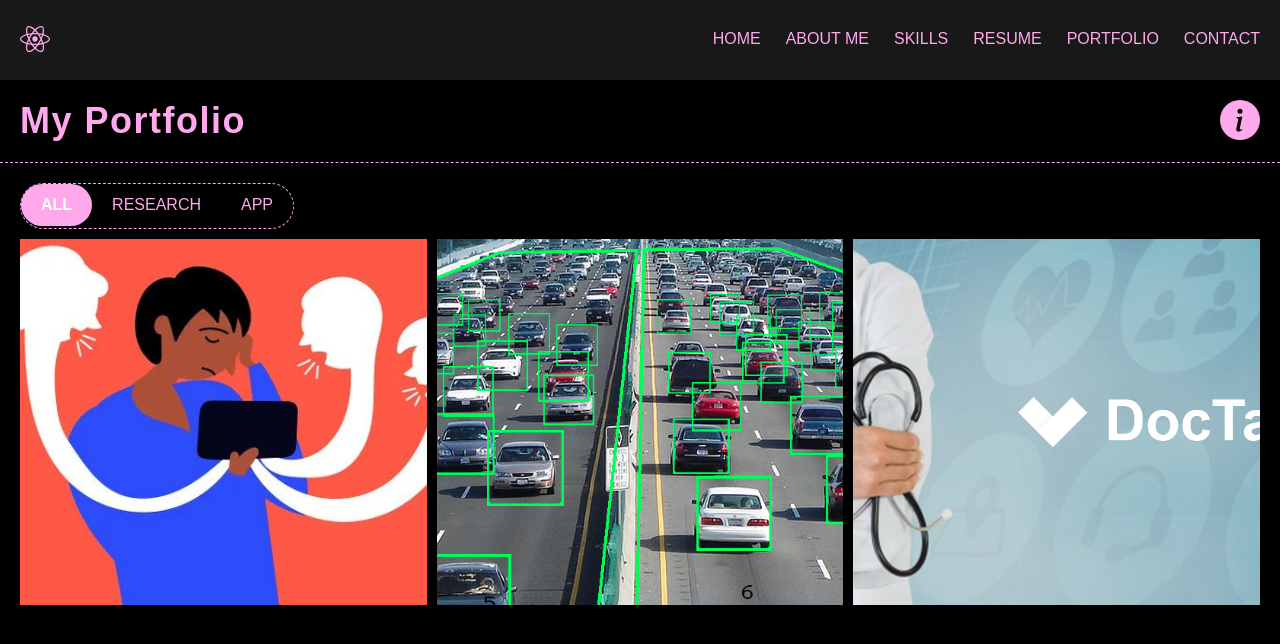
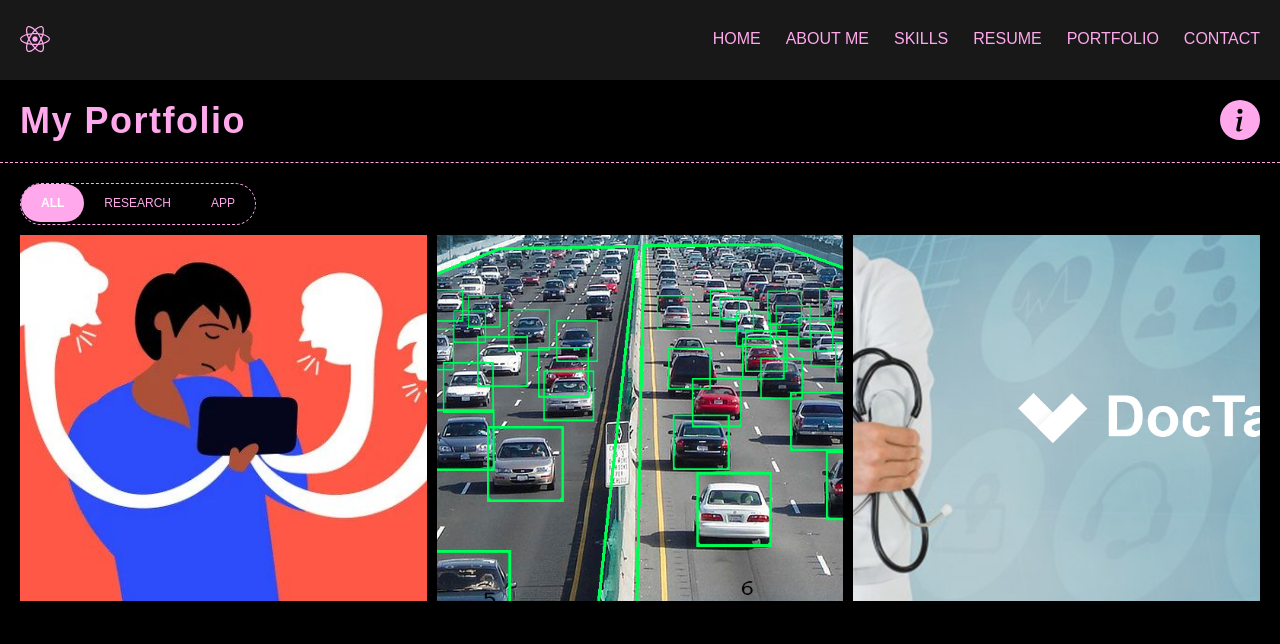
Before and after one commit to sangammukherjee/portfolio-website-2022, a React (Create React App) app: page /portfolio in a window 1280 px wide. Shown: the top 644 px of the page. Built offline with nearby package versions, Linux system fonts and the light colour scheme.

Commit message:
Added routes

```diff
--- a/src/containers/portfolio/index.jsx
+++ b/src/containers/portfolio/index.jsx
@@ -7,25 +7,26 @@ import ImageThree from "../../images/image3.jpg";
 
 import "./styles.scss";
 import { useState } from "react";
+import { Link } from "react-router-dom";
 
 const portfolioData = [
   {
     id: 2,
     name: "Social Media Opinion Mining Based on Bangla Public Post of Facebook",
     image: ImageOne,
-    link: "",
+    link: "/thesis",
   },
   {
     id: 2,
     name: "Real-time traffic monitoring and traffic offense detection using YOLOv4 and OpenCV DNN",
-    link: "",
+    link: "/traffic-monitoring",
     image: ImageTwo,
   },
   {
     id: 3,
     name: "DocTalk",
     image: ImageThree,
-    link: "",
+    link: "/doctalk",
   },
 
 
@@ -106,9 +107,10 @@ const Portfolio = () => {
                   <p className="card-text" style={{ whiteSpace: 'normal' }}>
                     {item.name}
                   </p>
-                  <button>Visit</button>
+                  <Link to={item.link}>
+                     <button>Visit</button>
+                   </Link>
                 </div>
-
                 )}
               </div>
             </div>
--- a/src/containers/portfolio/styles.scss
+++ b/src/containers/portfolio/styles.scss
@@ -10,7 +10,7 @@
       border: 1px dashed var(--yellow-theme-main-color);
 
       li {
-        font-size: 16px;
+        font-size: 12px;
         display: inline-block;
         cursor: pointer;
         position: relative;
@@ -18,7 +18,7 @@
         text-transform: uppercase;
         padding: 12px 20px;
         overflow: hidden;
-        transition: all 0.5s ease;
+        transition: all 0.3s ease;
 
         &.active {
           background: var(--yellow-theme-main-color);
@@ -81,11 +81,11 @@
                 p{
                     color: #000000;
                     margin: 0px;
-                    font-size: 4rem;
+                    font-size: 3rem;
                     position: relative;
                     overflow: hidden;
                     white-space: nowrap;
-                    animation: typingEffect 1s steps(30,end);
+                    animation: typingEffect 1s steps(20,end);
                 }
 
                 button{
```
